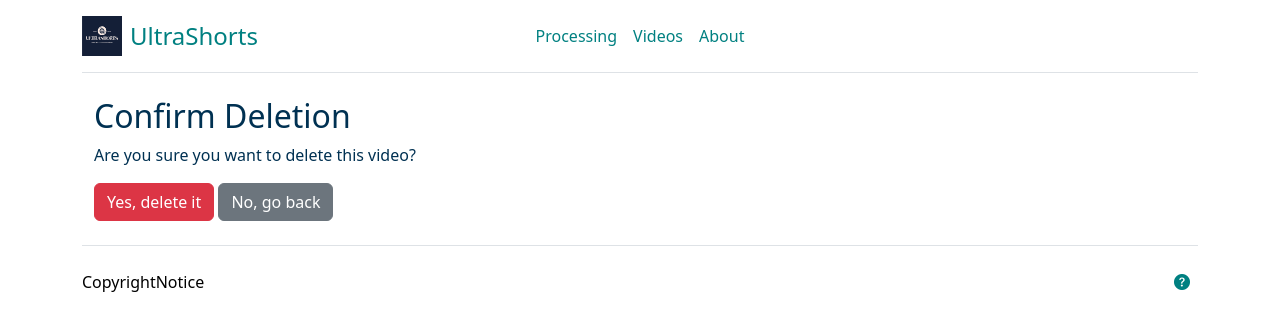
After one commit to StevenT04/ShortsFromLongs, a Django app: page /confirm-delete/1/ in a window 1280 px wide. The commit adds this page. Shown: the top 331 px of the page. Run offline with Django 4.2, Linux system fonts and the light colour scheme; tables that the repository leaves empty hold one stand-in row (values such as "Sample post"); some libraries are stand-ins or nearby versions.

Commit message:
Added Confirmation for deletion

```diff
--- /dev/null
+++ b/trans_parse_process/templates/confirm_delete.html
@@ -0,0 +1,15 @@
+{% extends "base.html" %}
+{% load i18n %}
+
+{% block content %}
+<div class="container mt-4">
+    <h2>{% trans "Confirm Deletion" %}</h2>
+    <p>{% trans "Are you sure you want to delete this video?" %}</p>
+
+    <form method="post" action="{% url 'confirm_delete_video' video.id%}">
+        {% csrf_token %}
+        <input type="submit" value="{% trans "Yes, delete it" %}" class="btn btn-danger">
+        <a href="{% url 'page_video_list' %}" class="btn btn-secondary">{% trans "No, go back" %}</a>
+    </form>
+</div>
+{% endblock %}
--- a/trans_parse_process/templates/video_list.html
+++ b/trans_parse_process/templates/video_list.html
@@ -19,7 +19,7 @@
                     <h5 class="card-title">{{ video.title }}</h5> <!-- Card title -->
                     <div> <!-- Button container for better structure -->
                         <a href="{{ video.url }}" target="_blank" class="btn btn-dark btn-sm mb-2 w-100"><i class="bi bi-box-arrow-up-right"></i>&nbsp;{% trans 'Original Video' %}</a>
-                        <a href="{% url 'delete_video' video.id %}" class="btn btn-danger btn-sm w-100"><i class="bi bi-trash3-fill"></i>&nbsp;{% trans 'Delete Video' %}</a>
+                        <a href="{% url 'confirm_delete_video' video.id %}" class="btn btn-danger btn-sm w-100"><i class="bi bi-trash3-fill"></i>&nbsp;{% trans 'Delete Video' %}</a>
                     </div>
                 </div>
             </div>
--- a/trans_parse_process/urls.py
+++ b/trans_parse_process/urls.py
@@ -7,5 +7,6 @@ urlpatterns = [
     path('process-form/', views.process_form, name='page_process_form'),
     path('processing/', views.show_processing, name='page_processing'),
     path('video-list/', views.show_video_list, name='page_video_list'),
-    path('<int:video_id>/delete/', views.delete_video, name='delete_video')
+    path('<int:video_id>/delete/', views.delete_video, name='delete_video'),
+    path('confirm-delete/<int:video_id>/', views.confirm_delete_video, name='confirm_delete_video')
 ]
--- a/trans_parse_process/views.py
+++ b/trans_parse_process/views.py
@@ -37,7 +37,6 @@ def delete_video(request, video_id=None, video_slug=None):
     # Delete the video file if it exists
     if os.path.isfile(video_file_path):
         os.remove(video_file_path)
-
     # Delete the thumbnail file if it exists and isn't the default image
     if os.path.isfile(thumbnail_path) and 'default_image.png' not in thumbnail_path:
         os.remove(thumbnail_path)
@@ -47,6 +46,16 @@ def delete_video(request, video_id=None, video_slug=None):
     messages.add_message(request, messages.INFO, _('Video Deleted'))
 
     return HttpResponseRedirect(reverse_lazy('page_video_list'))
+
+def confirm_delete_video(request, video_id=None, video_slug=None):
+    video = get_object_or_404(Video, pk=video_id)
+    if request.method == 'POST':
+        # Proceed with deletion if the form is submitted
+        return delete_video(request, video_id=video.id, video_slug=video.slug)
+    else:
+        # Show confirmation page
+        return render(request, 'confirm_delete.html', {'video': video})
+
 
 def process_form(request):
     if request.method == 'POST':
```
